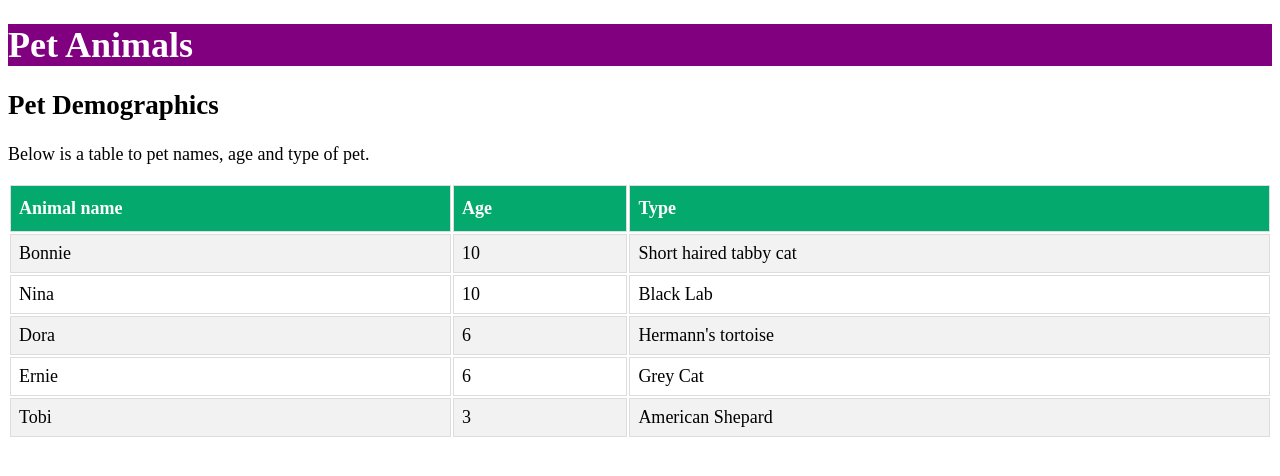
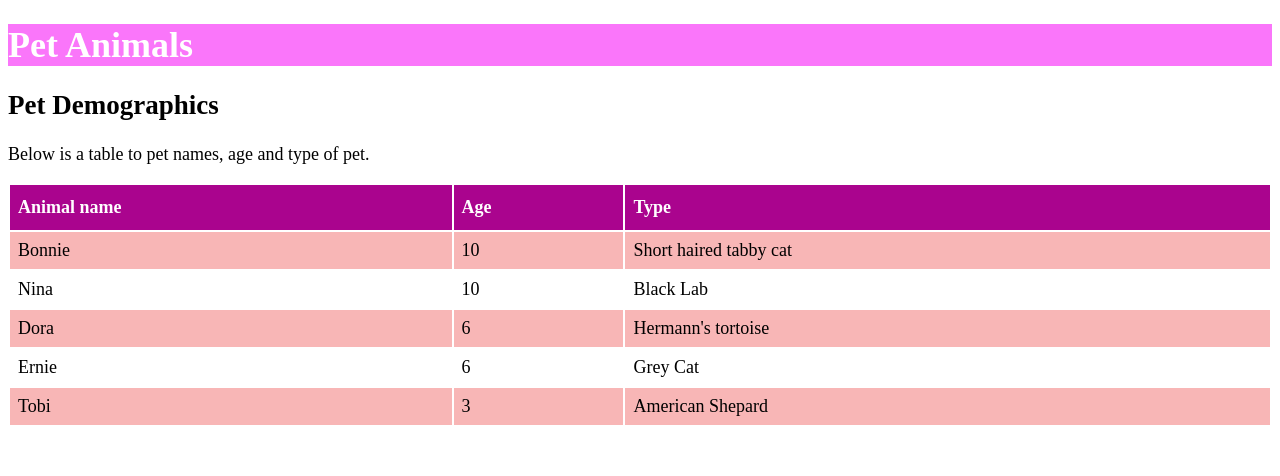
Before and after one commit to fanglu1/CSS, a plain HTML site: page index2.html in a window 1280 px wide. Drawn offline with Linux system fonts and the light colour scheme.

Commit message:
changed some BG colors

```diff
--- a/mystyle.css
+++ b/mystyle.css
@@ -1,6 +1,6 @@
 h1 {
     color: white;
-    background-color: purple;
+    background-color: rgb(250, 118, 250);
 }
 #names {
     font-family: Arial, Arial, Helvetica, sans-serif
@@ -10,13 +10,13 @@ h1 {
 
 #names td,
 #names th {
-    border: 1px solid #ddd;
+    border: 1px  #ddd;
     padding: 8px;
 }
 
 #names tr:nth-child(even)
 {
-    background-color: #f2f2f2;
+    background-color: #f8b6b6;
 }
 
 #names tr:hover {
@@ -27,6 +27,6 @@ h1 {
     padding-top: 12px;
     padding-bottom: 12px;
     text-align: left;
-    background-color: #04aa6d;
+    background-color: #aa048e;
     color: white;
 }
```
